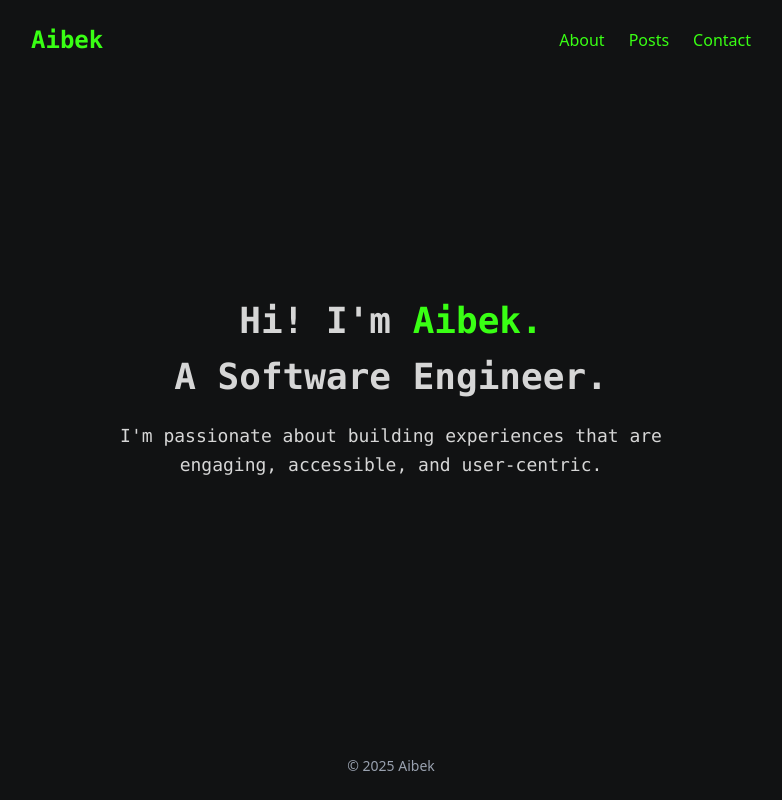
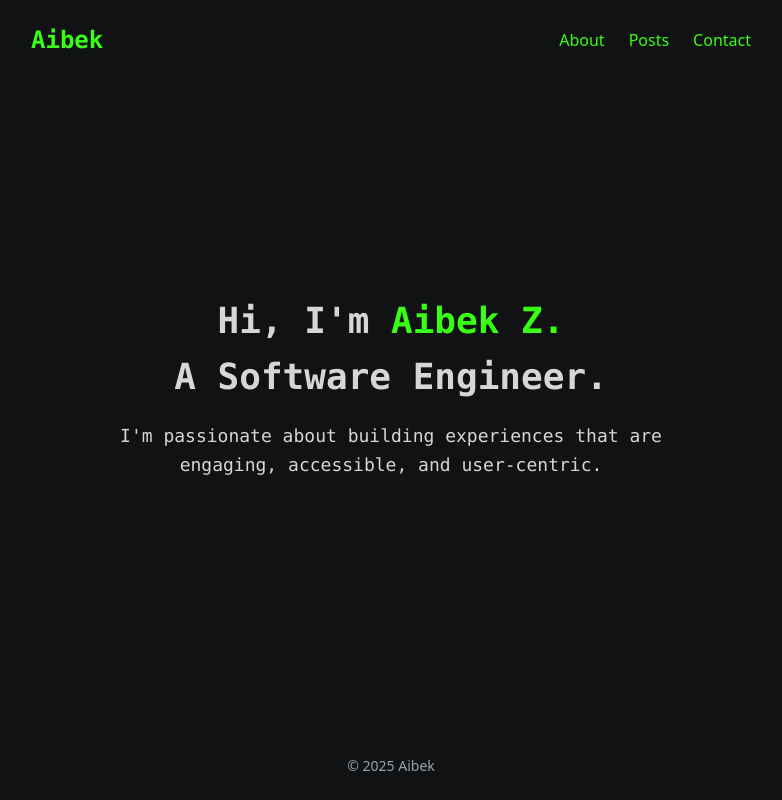
Before and after one commit to aibekz/portfolio, a React (Vite) app: page / in a window 1280 px wide. Shown: the whole page, without its empty margins (249-1031 px from the left). Built offline with nearby package versions, Linux system fonts and the light colour scheme; no server answers; a web font is replaced by a local one.

Commit message:
Update home content

```diff
--- a/src/constants/siteConfig.js
+++ b/src/constants/siteConfig.js
@@ -10,7 +10,7 @@ export const siteConfig = {
     logo: "Aibek",
     name: "Aibek",
     title: "A Software Engineer.",
-    greeting: "Hi! I'm ",
+    greeting: "Hi, I'm ",
     subtitle: "I'm passionate about building experiences that are engaging, accessible, and user-centric."
   }
 };
--- a/src/pages/Home.jsx
+++ b/src/pages/Home.jsx
@@ -1,6 +1,6 @@
 import { Link } from 'react-router-dom';
 import { siteConfig } from '../constants/siteConfig.js';
-import { SEO_CONFIG, ANIMATION_CONFIG } from '../constants/index.js';
+import { SEO_CONFIG } from '../constants/index.js';
 import SEO from '../components/SEO.jsx';
 export default function Home() {
   return (
@@ -15,7 +15,7 @@ export default function Home() {
           <h1 className="text-2xl md:text-4xl font-semibold font-mono mb-4">
             {siteConfig.author.greeting}
             <Link to="/about" className="text-accent hover:underline">
-              {siteConfig.author.name}.
+              {siteConfig.author.name} Z.
             </Link>
           </h1>
 
```
